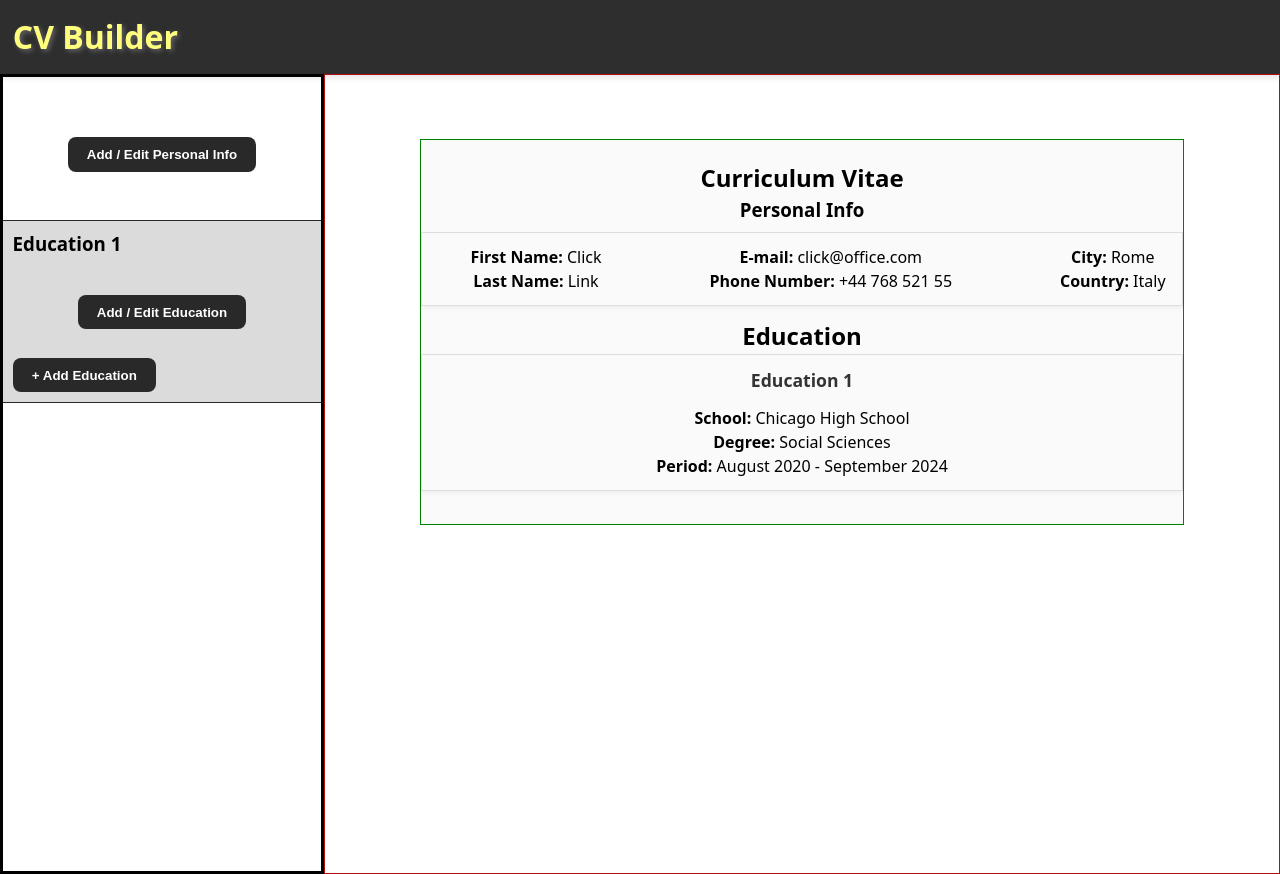
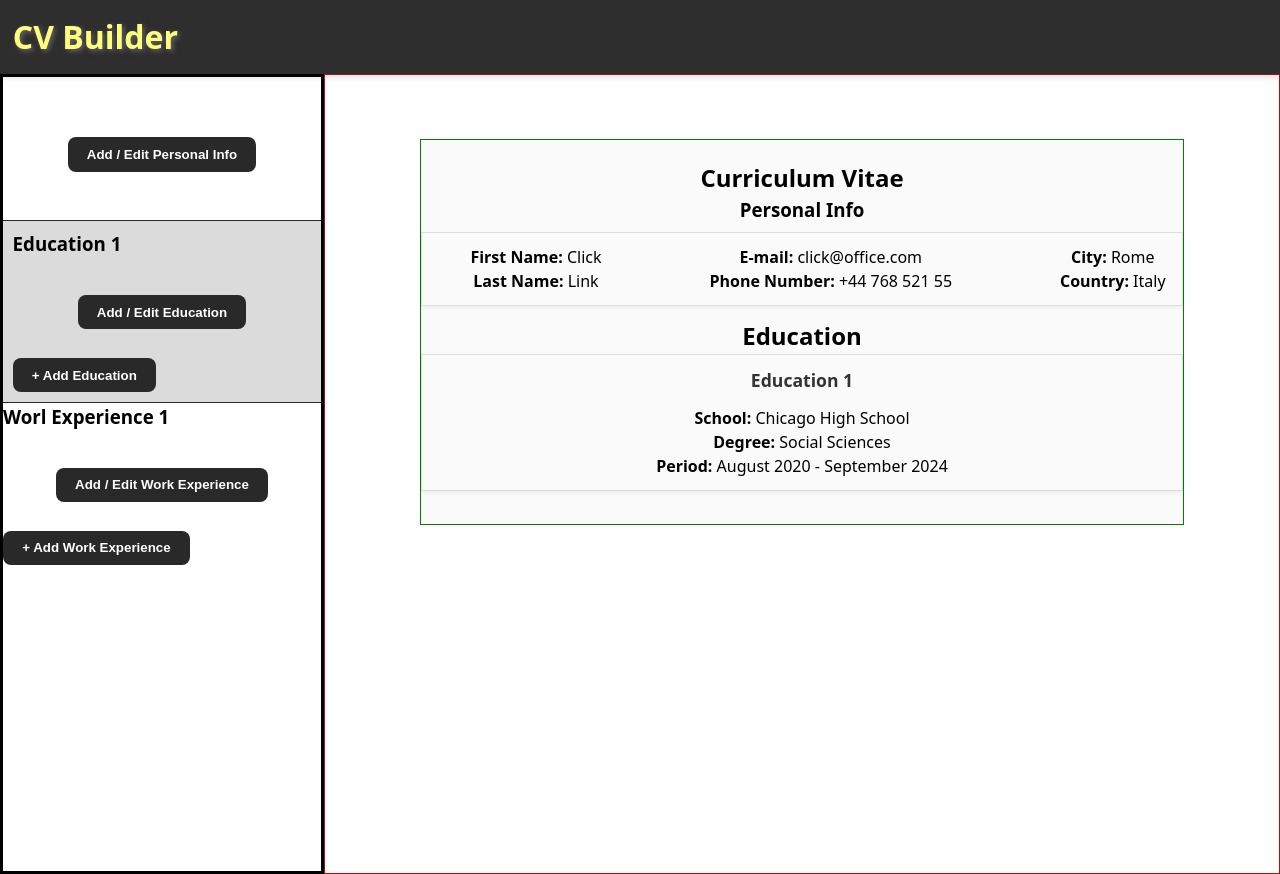
Before and after one commit to FreeFallRush/cv-application, a React (Vite) app: page / in a window 1280 px wide. Built offline with nearby package versions, Linux system fonts and the light colour scheme.

Commit message:
Imported PracticalExperienceForm in App.jsx and added implemented work experience section
Added styles in FormStyles.css for PracticalExperienceForm

```diff
--- a/src/App.jsx
+++ b/src/App.jsx
@@ -3,6 +3,7 @@ import Header from "./components/Header";
 import PersonalInfoForm from "./components/PersonalInfoForm";
 import EducationInfoForm from "./components/EducationInfoForm";
 import CVPreview from "./components/CVPreview";
+import PracticalExperienceForm from "./components/PracticalExperienceForm";
 import "./App.css";
 
 function App() {
@@ -21,9 +22,22 @@ function App() {
     startDate: "2020 August",
     endDate: "2024 September",
   };
+
+  const defaultExperience = {
+    company: "Click Link Ring",
+    position: "Software Engineer",
+    responsibilities:
+      "Developed cloud solutions and collaborated with international teams.",
+    startDate: "2019-06-01",
+    endDate: "2023-08-01",
+  };
+
   const [personalInfo, setPersonalInfo] = useState(defaultInfo);
   const [educationInfoList, setEducationInfoList] = useState([
     defaultEducation,
+  ]);
+  const [practicalExperienceList, setPracticalExperienceList] = useState([
+    defaultExperience,
   ]);
 
   const handlePersonalInfoSubmit = (newInfo) => {
@@ -51,6 +65,32 @@ function App() {
 
   const handleDeleteEducation = (index) => {
     setEducationInfoList(educationInfoList.filter((_, i) => i !== index));
+  };
+
+  const handleAddPracticalExperience = () => {
+    setPracticalExperienceList([
+      ...practicalExperienceList,
+      {
+        id: crypto.randomUUID(),
+        company: "",
+        position: "",
+        responsibilities: "",
+        startDate: "",
+        endDate: "",
+      },
+    ]);
+  };
+
+  const handlePracticalExperienceSubmit = (newWorkExp, index) => {
+    const updatedList = [...practicalExperienceList];
+    updatedList[index] = newWorkExp;
+    setPracticalExperienceList(updatedList);
+  };
+
+  const handleDeletePracticalExperience = (index) => {
+    setPracticalExperienceList(
+      practicalExperienceList.filter((_, i) => i !== index)
+    );
   };
 
   return (
@@ -81,6 +121,24 @@ function App() {
               + Add Education
             </button>
           </section>
+
+          <section className="practicalExperience-form">
+            {practicalExperienceList.map((exp, index) => (
+              <div key={exp.id} className="experience-entry">
+                <h3>Worl Experience {index + 1}</h3>
+                <PracticalExperienceForm
+                  experienceInfo={exp}
+                  onSubmit={(newExp) =>
+                    handlePracticalExperienceSubmit(newExp, index)
+                  }
+                  onDelete={() => handleDeletePracticalExperience(index)}
+                />
+              </div>
+            ))}
+            <button className="add-btn" onClick={handleAddPracticalExperience}>
+              + Add Work Experience
+            </button>
+          </section>
         </aside>
 
         <section className="preview-section">
--- a/src/styles/FormStyles.css
+++ b/src/styles/FormStyles.css
@@ -1,5 +1,6 @@
 .personalInfoForm,
-.educationInfoForm {
+.educationInfoForm,
+.practicalExperienceForm {
   /* margin-bottom: 1.5rem; */
   padding: 1rem;
   text-align: center;
@@ -10,12 +11,14 @@
 }
 
 .personalInfoForm h2,
-.educationInfoForm h2 {
+.educationInfoForm h2,
+.practicalExperienceForm h2 {
   margin-bottom: 1rem;
 }
 
 .personalInfoForm input,
-.educationInfoForm input {
+.educationInfoForm input,
+.practicalExperienceForm input {
   display: block;
   margin-bottom: 0.9rem;
   padding: 0.5rem;
```
